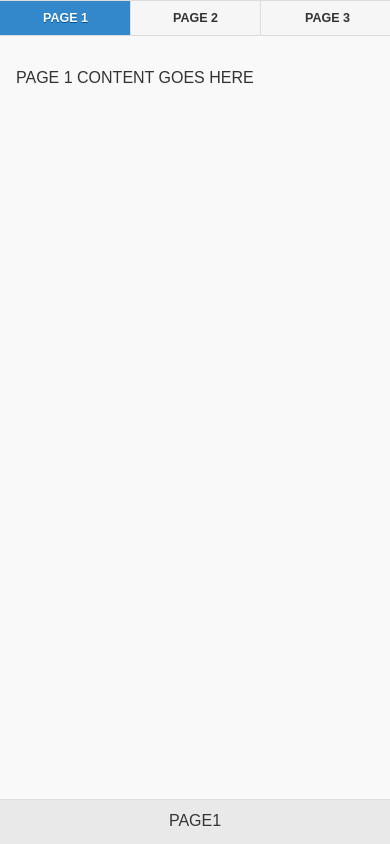
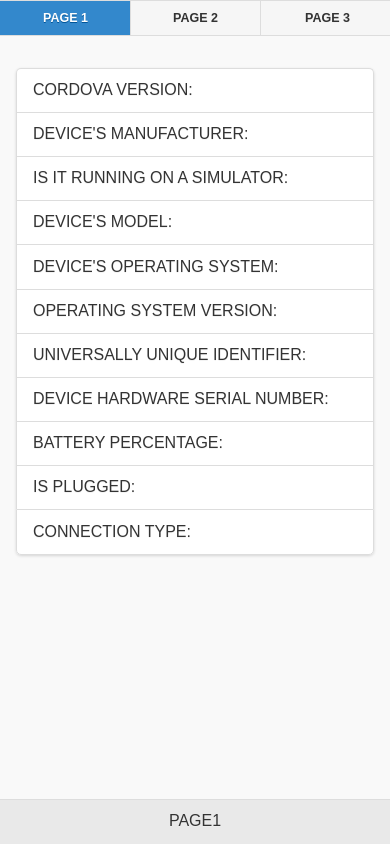
Before and after one commit to YoannaKuneva/MyDeviceNew, a website: page www/index.html in a window 390 px wide. Drawn offline with Linux system fonts and the light colour scheme; some packages are replaced by stand-ins of ours.

Commit message:
Update index.html

```diff
--- a/www/index.html
+++ b/www/index.html
@@ -1,34 +1,7 @@
 <!DOCTYPE html>
-<!--
-    Licensed to the Apache Software Foundation (ASF) under one
-    or more contributor license agreements.  See the NOTICE file
-    distributed with this work for additional information
-    regarding copyright ownership.  The ASF licenses this file
-    to you under the Apache License, Version 2.0 (the
-    "License"); you may not use this file except in compliance
-    with the License.  You may obtain a copy of the License at
-
-    http://www.apache.org/licenses/LICENSE-2.0
-
-    Unless required by applicable law or agreed to in writing,
-    software distributed under the License is distributed on an
-    "AS IS" BASIS, WITHOUT WARRANTIES OR CONDITIONS OF ANY
-     KIND, either express or implied.  See the License for the
-    specific language governing permissions and limitations
-    under the License.
--->
 <html>
     <head>
         <meta charset="utf-8">
-        <!--
-        Customize this policy to fit your own app's needs. For more guidance, see:
-            https://github.com/apache/cordova-plugin-whitelist/blob/master/README.md#content-security-policy
-        Some notes:
-            * gap: is required only on iOS (when using UIWebView) and is needed for JS->native communication
-            * https://ssl.gstatic.com is required only on Android and is needed for TalkBack to function properly
-            * Disables use of inline scripts in order to mitigate risk of XSS vulnerabilities. To change this:
-                * Enable inline JS: add 'unsafe-inline' to default-src
-        -->
         <meta http-equiv="Content-Security-Policy" content="default-src &apos;self&apos; data: gap: https://ssl.gstatic.com &apos;unsafe-eval&apos;; style-src &apos;self&apos; &apos;unsafe-inline&apos;; media-src *; img-src &apos;self&apos; data: content:;">
         <meta name="format-detection" content="telephone=no">
         <meta name="msapplication-tap-highlight" content="no">
@@ -63,7 +36,53 @@
 			</div>
 
 			<div class="ui-content">
-<p>Page 1 content goes here</p>			</div><!-- end page 1 content -->
+				<ul data-role="listview" data-inset="true" class="ui-listview ui-listview-inset ui-corner-all ui-shadow">
+					<li>
+						Cordova version:
+						<span id="cordovaVersion"></span>
+					</li>
+					<li>
+						Device's manufacturer:
+						<span id="manufacturer"></span>
+					</li>
+					<li>
+						Is it running on a simulator:
+						<span id="isVirtual"></span>
+					</li>
+					<li>
+						Device's model:
+						<span id="deviceModel"></span>
+					</li>
+					<li>
+						Device's operating system:
+						<span id="operatingSystem"></span>
+					</li>
+					<li>
+						Operating system version:
+						<span id="osVersion"></span>
+					</li>
+					<li>
+						Universally Unique Identifier:
+						<span id="uuid"></span>
+					</li>
+					<li>
+						Device hardware serial number:
+						<span id="serial"></span>
+					</li>
+					<li>
+						Battery Percentage:
+						<span id="batteryStatus"></span>
+					</li>
+					<li>
+						Is Plugged:
+						<span id="isPlugged"></span>
+					</li>
+					<li>
+						Connection type:
+						<span id="connectionType"></span>
+					</li>
+				</ul>
+			</div><!-- end page 1 content -->
 
 			<div data-role="footer" data-position="fixed">
 				<h1>Page1</h1>
```
